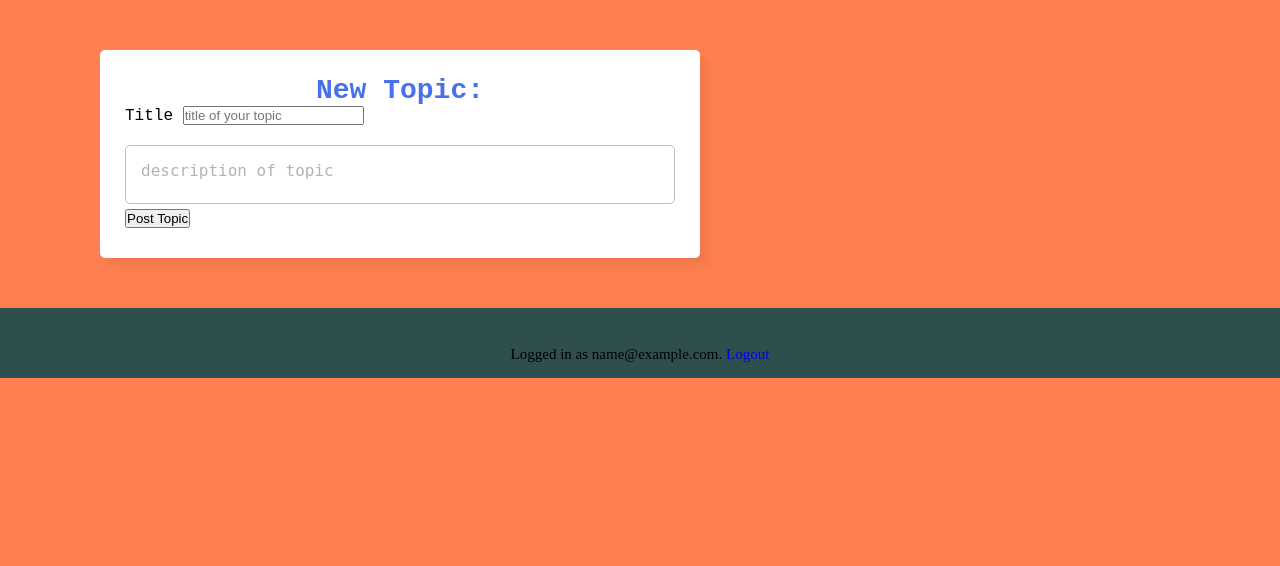
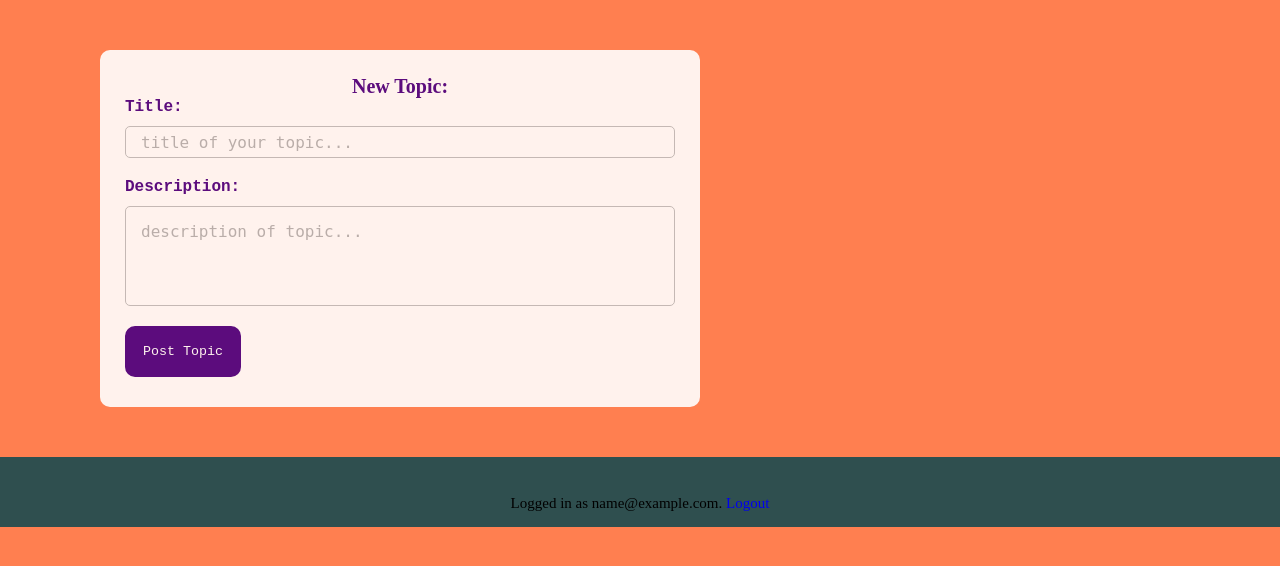
Before and after one commit to carl-castell/Forum, a Flask app: page /topics/new in a window 1280 px wide. Shown: the part 100-666 px from the top of the page. Run offline with Flask 3, Linux system fonts and the light colour scheme; the visitor is signed in with stand-in values (Sample User, id 1).

Commit message:
css for text areas/ classes

```diff
--- a/app/static/css/main.css
+++ b/app/static/css/main.css
@@ -127,45 +127,88 @@ footer a {
 }
 
 .input{
-    width: 600px;
+    max-width: 600px;
     background: #fff;
-    border-radius: 5px;
+    opacity: 90%;
+    border-radius: 10px;
     padding: 25px 25px 30px;
-    box-shadow: 8px 8px 10px rgba(0,0,0,0.06);
     display: block;
     font-family: 'Courier New', Courier, monospace;
 
   }
 
 .input h2 {
-    color: #4671EA;
-    font-size: 28px;
+    color: indigo;
+    font-size: 20px;
     text-align: center;
+    font-family: initial;
   }
 
 .input textarea{
     width: 100%;
     resize: none;
-    height: 59px;
+    height: 100px;
     outline: none;
     padding: 15px;
     font-size: 16px;
-    margin-top: 20px;
+    margin-top: 10px;
     border-radius: 5px;
     max-height: 330px;
     caret-color: indigo;
     border: 1px solid #bfbfbf;
+    font-family: monospace;
 
   }
 
+.input-lable{
+    color: indigo;
+    font-weight: bold;
 
+}
+.input-title{
+    width: 100%;
+    resize: none;
+    height: 30px;
+    outline: none;
+    padding: 15px;
+    font-size: 16px;
+    margin-top: 10px;
+    margin-bottom: 20px;
+    border-radius: 5px;
+    max-height: 330px;
+    caret-color: indigo;
+    border: 1px solid #bfbfbf;
+    font-family: monospace;
+}
+
+.input-title:is(:focus, :valid){
+    padding: 14px;
+    border: 4px solid indigo;
+}
+
+.input-title::placeholder{
+    color: #b3b3b3;
+}
+.input input[type="submit"]{
+    background: indigo;
+    color: #fff;
+    font-family: unset;
+    border-radius: 10px;
+    padding: 10px 20px;
+    margin-top: 15px;
+}
+
+.input input[type="submit"]:is(:focus, :valid){
+    border: 4px solid indigo;
+    padding: 14px;
+}
 
 textarea::placeholder{
     color: #b3b3b3;
   }
 textarea:is(:focus, :valid){
     padding: 14px;
-    border: 2px solid indigo;
+    border: 4px solid indigo;
   }
 textarea::-webkit-scrollbar{
     width: 0px;
--- a/app/templates/posts/edit_reply.html
+++ b/app/templates/posts/edit_reply.html
@@ -5,13 +5,13 @@
 {% block body %}
 <section class="wrapper">
   {% if current_user.id == change_reply.author_id  %}
-        <form method ="POST">
+        <form method ="POST" class="input">
 
 
         <div>
-          <label for="description">Description:</label>
+          <label for="description" class="input-lable">Description:</label>
           <!-- <input type="text" name="description" id="description" value="{{ change_reply.reply_content }}"> -->
-          <textarea type="text" name="description" id="description">{{ change_reply.reply_content }}</textarea>
+          <textarea type="text" name="description" id="description" required>{{ change_reply.reply_content }}</textarea>
         </div>
 
         <input type="submit" value="Save">
--- a/app/templates/posts/new_topic.html
+++ b/app/templates/posts/new_topic.html
@@ -4,27 +4,27 @@
 
 {% block body %}
 <section class="wrapper">
-  <div class="input">
-    <form method ="POST">
+
+    <form method ="POST" class="input">
 
         <h2>New Topic:</h2>
 
         <div>
-          <label for="title">Title</label>
-          <input type="text" name="title" id="title" placeholder="title of your topic" required>
+          <label for="title" class="input-lable">Title:</label>
+          <input type="text" name="title" id="title" placeholder="title of your topic..." required class="input-title">
         </div>
         <div>
-          <!-- <label for="description">Description:</label> -->
+          <label for="description" class="input-lable">Description:</label>
           <!-- <input type="text" name="description" id="description" placeholder="description of topic"> -->
-          <textarea type="text" name="description" id="description" spellcheck="false" placeholder="description of topic" required></textarea>
+          <textarea type="text" name="description" id="description" spellcheck="false" placeholder="description of topic..." required></textarea>
         </div>
 
-        <input type="submit" value="Post Topic">
+        <input type="submit" value="Post Topic" >
 
 
 
     </form>
-  </div>
+
 </section>
 <script src="/app/static/scripts/auto-resize-textarea.js"></script>
 
--- a/app/templates/topics/show.html
+++ b/app/templates/topics/show.html
@@ -36,11 +36,11 @@
   {% endif %}
 
   <div class="replies">
-      <form method="post">
+      <form method="post" class="input">
           <div>
-
+              <label for="description" class="input-lable">Reply to: {{ topic_new.Topic.title }}</label>
               <!-- <input type="text" name="description" id="description" placeholder="re: {{ topic_new.Topic.title }}"> -->
-              <textarea type="text" name="description" id="description" placeholder="re: {{ topic_new.Topic.title }}"></textarea>
+              <textarea type="text" name="description" id="description" placeholder="your reply..." required></textarea>
             </div>
             <input type="submit" value="send">
       </form>
--- a/app/templates/users/login.html
+++ b/app/templates/users/login.html
@@ -4,6 +4,9 @@
 {% block internal_style %}
 <style>
   nav{
+    display: none;
+  }
+  footer{
     display: none;
   }
 </style>
```
Also changed, not shown: app/templates/posts/edit_topic.html (+5 -5 lines).
